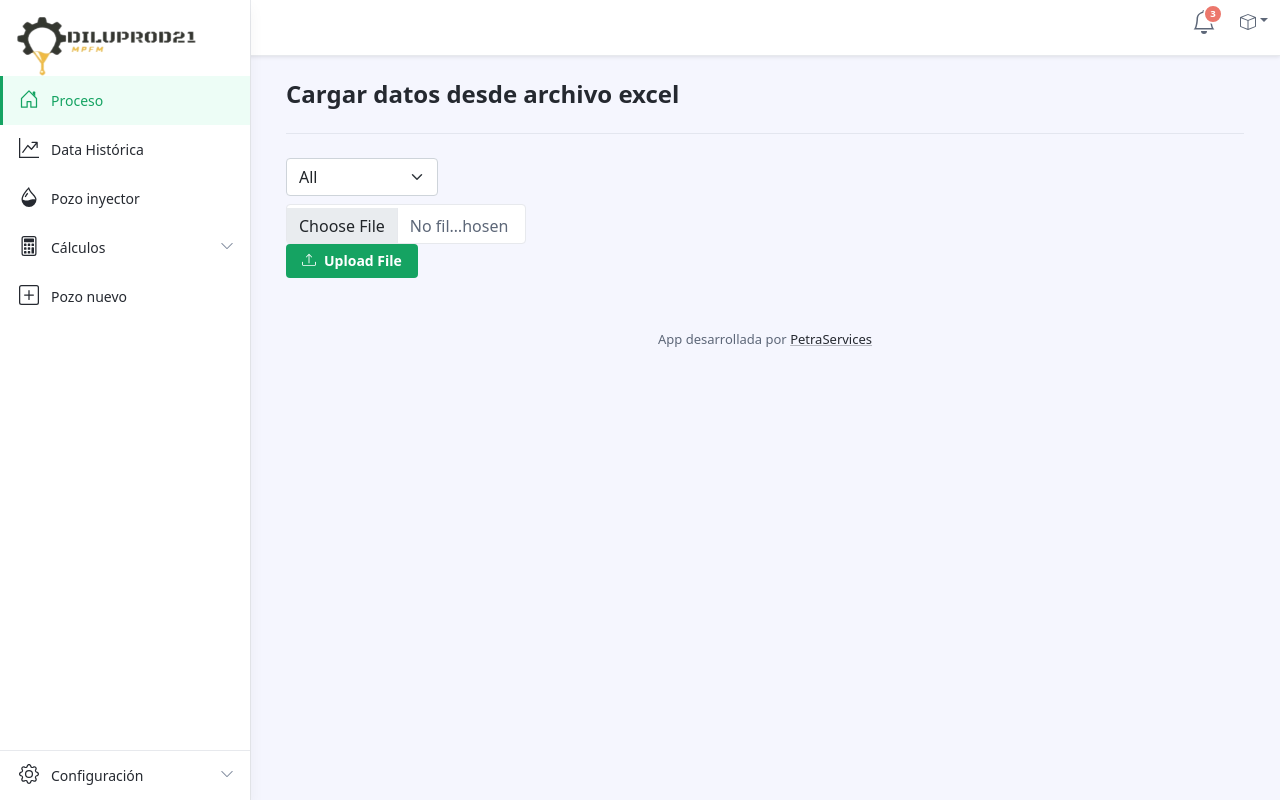
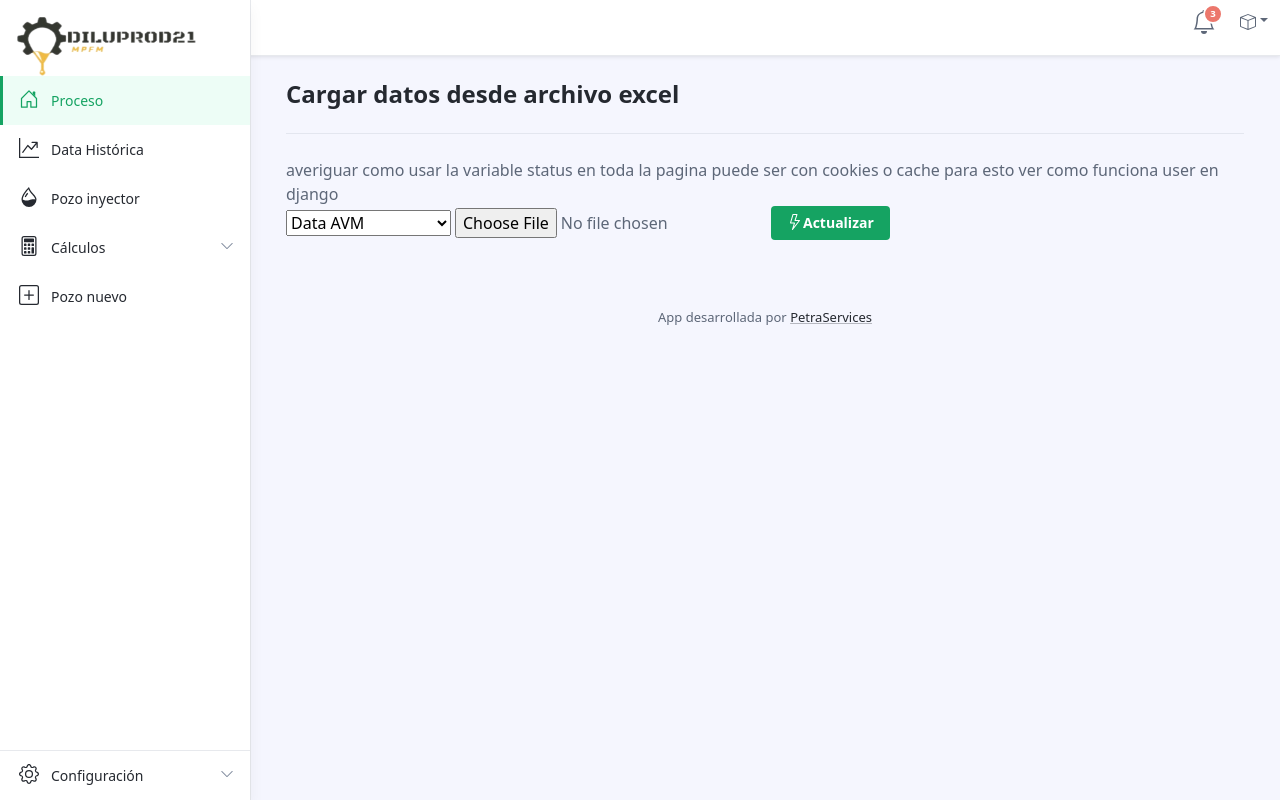
Before and after one commit to angellomorales/diluprod21web, a Django app: page /cargarDatos in a window 1280 px wide. Run offline with Django 3.2, Linux system fonts and the light colour scheme; the visitor is signed in with stand-in values (Sample User, id 1); data that the repository does not hold is empty; parts of the project's set-up code (start-up, migrations or seed data) failed here and were passed over; some libraries are stand-ins or nearby versions.

Commit message:
transformacion de file input en html a filefield en form

```diff
--- a/Basic/forms.py
+++ b/Basic/forms.py
@@ -1,6 +1,10 @@
 from django import forms
+from django.core import validators
 from django.db.models import fields
 from django.forms.models import ModelForm
+from django.core.exceptions import ValidationError
+from django.utils.translation import gettext_lazy as _
+
 from .models import DataAVM
 
 
@@ -60,3 +64,26 @@ class DataHistoricaForm(ModelForm):
         super(DataHistoricaForm, self).__init__(*args, **kwargs)
         self.fields['pozo'].widget.attrs.update(
             {'class': 'form-select w-auto'})
+
+
+class CargarDatosForm(forms.Form):
+    CHOICES = [('option-1', 'Data AVM'), ('option-2', 'Data Stork'),
+               ('option-3', 'Data Pozo Inyector'), ('option-4', 'Data Laboratorio')]
+    tipo = forms.ChoiceField(choices=CHOICES, required=True,
+                             label="Archivo", widget=forms.Select, initial='option-1')
+    # archivo = forms.FileField()
+    archivo = forms.FileField(required=False)
+
+    # def validate_file_extension(value):
+    #     if not value.name.endswith('.pdf'):
+    #         raise ValidationError(u'Error message')
+
+    def clean(self):
+        data = self.cleaned_data['archivo']
+
+        # check if the content type is what we expect
+        content_type = data.content_type
+        if content_type == 'application/vnd.openxmlformats-officedocument.spreadsheetml.sheet' or content_type == 'application/vnd.ms-excel':
+            return data
+        else:
+            raise ValidationError(_('Invalid content type'), code='invalid')
--- a/Basic/templates/Basic/cargarDatos.html
+++ b/Basic/templates/Basic/cargarDatos.html
@@ -20,43 +20,53 @@
 </div>
 {% else %}
 
-<div class="col-4 col-sm-3 mb-2">
+averiguar como usar la variable status en toda la pagina puede ser con cookies o cache para esto ver como funciona user en django
 
-    <select class="form-select w-auto">
-        <option selected="" value="option-1">All</option>
-        <option value="option-2">Data AVM</option>
-        <option value="option-3">Data Stork</option>
-        <option value="option-4">Pozo inyector</option>
-    </select>
+
+<div class="row g-3 mb-4 align-items-center justify-content-between">
+    <div class="col-auto">
+        <div class="page-utilities">
+            <div class="row g-2 justify-content-start justify-content-md-end align-items-center">
+                <div class="col-auto">
+                    <form class="docs-search-form row gx-1 align-items-center" method="POST" enctype="multipart/form-data">
+                        {% csrf_token %}
+                        <div class="col-auto">
+                            {{ form.tipo}}
+                        </div>
+                        <div class="col-auto">
+                            {{ form.archivo}}
+                        </div>
+
+                        <div class="col-auto">
+                            <button type="submit" class="btn app-btn-primary" value="Cargar"><svg
+                                    xmlns="http://www.w3.org/2000/svg" width="16" height="16" fill="currentColor"
+                                    class="bi bi-lightning" viewBox="0 0 16 16">
+                                    <path
+                                        d="M5.52.359A.5.5 0 0 1 6 0h4a.5.5 0 0 1 .474.658L8.694 6H12.5a.5.5 0 0 1 .395.807l-7 9a.5.5 0 0 1-.873-.454L6.823 9.5H3.5a.5.5 0 0 1-.48-.641l2.5-8.5zM6.374 1 4.168 8.5H7.5a.5.5 0 0 1 .478.647L6.78 13.04 11.478 7H8a.5.5 0 0 1-.474-.658L9.306 1H6.374z" />
+                                </svg>Actualizar</button>
+                        </div>
+                    </form>
+
+                </div>
+                <!--//col-->
+            </div>
+            <!--//row-->
+        </div>
+        <!--//table-utilities-->
+    </div>
+    <!--//col-->
 </div>
-
-<div class="col-8 col-sm-3 mb-2">
-    <form method="post" enctype="multipart/form-data">
-        {% csrf_token %}
-        <input class="form-control" type="file" name="xlsfile">
-        <button type="submit" class="btn app-btn-primary"><svg width="1em" height="1em" viewBox="0 0 16 16"
-                class="bi bi-upload me-2" fill="currentColor" xmlns="http://www.w3.org/2000/svg">
-                <path fill-rule="evenodd"
-                    d="M.5 9.9a.5.5 0 0 1 .5.5v2.5a1 1 0 0 0 1 1h12a1 1 0 0 0 1-1v-2.5a.5.5 0 0 1 1 0v2.5a2 2 0 0 1-2 2H2a2 2 0 0 1-2-2v-2.5a.5.5 0 0 1 .5-.5z">
-                </path>
-                <path fill-rule="evenodd"
-                    d="M7.646 1.146a.5.5 0 0 1 .708 0l3 3a.5.5 0 0 1-.708.708L8.5 2.707V11.5a.5.5 0 0 1-1 0V2.707L5.354 4.854a.5.5 0 1 1-.708-.708l3-3z">
-                </path>
-            </svg>Upload File</button>
-    </form>
-</div>
+<!--//form de solicitud -->
 
 {% if message == 'FAILED' %}
-<h3>ERROR AL CARGAR EL ARCHIVO</h3>
+<div class="col-12">
+    <div class="row g-4 settings-section mb-4">
+        <h3 class="section-title">ERROR AL CARGAR EL ARCHIVO </h3>
+    </div>
+</div>
 {% endif %}
 
 {% endif %}
-
-
-
-<div class="col-auto">
-
-</div>
 
 {% endblock %}
 
--- a/Basic/views.py
+++ b/Basic/views.py
@@ -10,7 +10,7 @@ from django.urls import reverse
 from django.contrib.auth.decorators import login_required
 
 from .models import DataAVM, taskTracker, User
-from .forms import CalculosForm, DataHistoricaForm, LaboratorioForm
+from .forms import CalculosForm, DataHistoricaForm, LaboratorioForm, CargarDatosForm
 from .calculos import Calculos
 from .resources import DataAVMResource, DataPozoResource
 from .representations import Representations
@@ -204,19 +204,24 @@ def cargarDatos(request):
     msg = taskStatus()
 
     if request.method == 'POST':
-        data_resource = DataAVMResource()
-        dataset = Dataset()
-        # print(f"dataset antes: {dataset}")
-        datos_file = request.FILES['xlsfile']
-        # print(f"datos_pozo: {datos_pozo}")
-        dataset.load(datos_file.read())
-        # print(f"{dataset}")
 
-        import_data_task.delay(data_resource, dataset)
-        return HttpResponseRedirect(reverse("index"))
+        form = CargarDatosForm(request.POST, request.FILES)
+        if form.is_valid():
+            data_resource = DataAVMResource()
+            dataset = Dataset()
+            # print(f"dataset antes: {dataset}")
+            datos_file = request.FILES['archivo']
+            # print(f"datos_pozo: {datos_pozo}")
+            dataset.load(datos_file.read())
+            # print(f"{dataset}")
+
+            # import_data_task.delay(data_resource, dataset)
+            # return HttpResponseRedirect(reverse("index"))
+    form = CargarDatosForm()
 
     return render(request, "Basic/cargarDatos.html", {
-        "message": msg
+        "message": msg,
+        "form": form
     })
 
 
```
